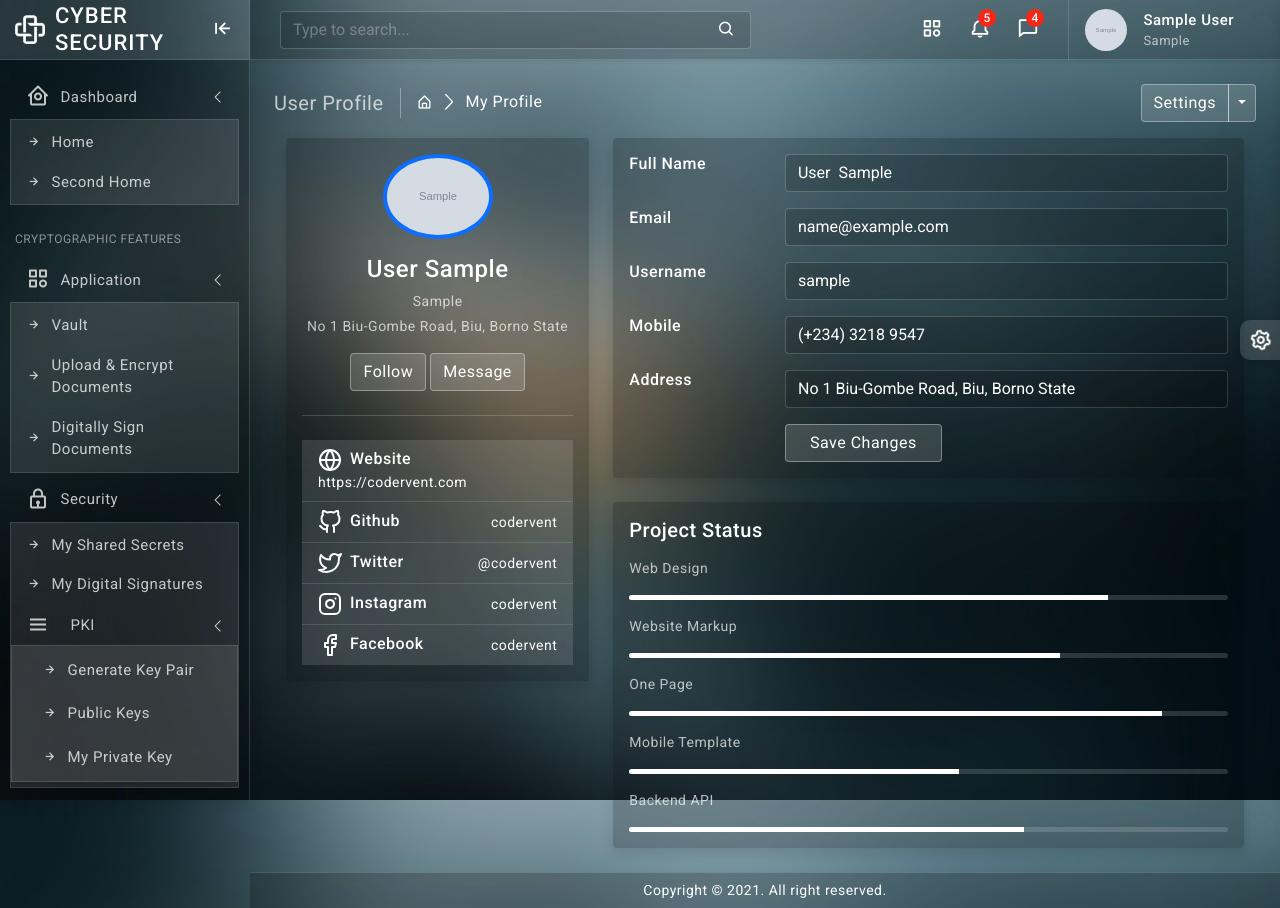
After one commit to KENNEDY-EBUBEDIKE/CYBER-PROJECT, a Django app: page /user-profile/ in a window 1280 px wide. The commit adds this page. Run offline with Django 4.2, Linux system fonts and the light colour scheme; a user stored in the database is signed in; tables that the repository leaves empty hold one stand-in row (values such as "Sample post"); grey boxes marked "Sample" are stand-in pictures; some libraries are stand-ins or nearby versions.

Commit message:
feat: profile page and profile image update

```diff
--- a/apps/features/api/urls.py
+++ b/apps/features/api/urls.py
@@ -1,6 +1,6 @@
 from django.urls import path
 from django.conf import settings
-from .views import download, delete_file, decrypt, done
+from .views import download, delete_file, decrypt, done, generate_key_pair
 
 urlpatterns = [
 
@@ -8,6 +8,7 @@ urlpatterns = [
     path('delete/', delete_file, name='api-delete_file'),
     path('decrypt/', decrypt, name='api-decrypt'),
     path('done/', done, name='api-done'),
+    path('generate-key-pair/', generate_key_pair, name='api-generate_key_pair'),
 ]
 
 
--- a/apps/features/pagesResponse/urls.py
+++ b/apps/features/pagesResponse/urls.py
@@ -1,12 +1,13 @@
 from django.urls import path
 from django.conf import settings
-from .views import vault, upload_file, user_shared_secrets
+from .views import vault, upload_file, user_shared_secrets, public_keys
 
 urlpatterns = [
 
     path('vault/', vault, name='vault'),
     path('upload/', upload_file, name='upload_file'),
     path('shared-secrets/', user_shared_secrets, name='shared_secrets'),
+    path('public-keys/', public_keys, name='public_keys'),
 ]
 
 
--- a/apps/features/templates/shared_secrets.html
+++ b/apps/features/templates/shared_secrets.html
@@ -1,6 +1,6 @@
 {% extends 'blank.html' %}
 {% block title %}
-	<title>CYBER | Vault</title>
+	<title>CYBER | Shared Secrets</title>
 {% endblock %}
 
 {% block content %}
--- a/apps/features/templates/vault.html
+++ b/apps/features/templates/vault.html
@@ -72,7 +72,7 @@
 		<div class="modal-dialog modal-dialog-centered">
 			<div class="modal-content">
 				<div class="modal-header">
-					<h5 class="modal-title">Modal title</h5>
+					<h5 class="modal-title">File Decryption</h5>
 					<button type="button" class="btn-close" data-bs-dismiss="modal" aria-label="Close"></button>
 				</div>
 
--- a/apps/users/api/urls.py
+++ b/apps/users/api/urls.py
@@ -1,9 +1,10 @@
 from django.urls import path
 from django.conf import settings
+from .views import update_profile_picture
 
 
 urlpatterns = [
-
+    path('update-photo/', update_profile_picture, name='api-update_profile_picture'),
 ]
 
 
--- a/apps/users/pagesResponse/urls.py
+++ b/apps/users/pagesResponse/urls.py
@@ -1,7 +1,7 @@
 from django.urls import path
 from django.conf import settings
 from django.contrib.auth import views as auth_view
-from .views import login_view, admin_dashboard, register
+from .views import login_view, admin_dashboard, register, user_profile
 
 urlpatterns = [
     path('', admin_dashboard, name='dashboard'),
@@ -10,7 +10,8 @@ urlpatterns = [
     path('login/', login_view, name='login'),
     path('logout/', auth_view.LogoutView.as_view(), name='logout'),
 
-    path('register/', register, name='register')
+    path('register/', register, name='register'),
+    path('user-profile/', user_profile, name='user_profile')
 ]
 
 if settings.DEBUG:
--- a/apps/users/pagesResponse/views.py
+++ b/apps/users/pagesResponse/views.py
@@ -75,3 +75,8 @@ def register(request):
         return redirect("/users/dashboard")
     else:
         return render(request, "authentication-signup.html")
+
+
+@login_required()
+def user_profile(request):
+    return render(request, "user-profile.html")
--- a/apps/users/templates/blank.html
+++ b/apps/users/templates/blank.html
@@ -90,13 +90,29 @@
 						</li>
 						<li> <a href="#"><i class="bx bx-right-arrow-alt"></i>My Digital Signatures</a>
 						</li>
-						<li> <a href="#"><i class="bx bx-right-arrow-alt"></i>Public Keys</a>
+						<li>
+							<a class="has-arrow" href="javascript:">
+								<div class="parent-icon"><i class="bx bx-menu"></i></div>
+								<div class="menu-title">PKI</div>
+							</a>
+
+							<ul>
+								<li>
+									<a href="#"><i class="bx bx-right-arrow-alt"></i>Generate Key Pair</a>
+								</li>
+								<li>
+									<a href="{% url 'public_keys' %}"><i class="bx bx-right-arrow-alt"></i>Public Keys</a>
+								</li>
+								<li>
+									<a href="#"><i class="bx bx-right-arrow-alt"></i>My Private Key</a>
+								</li>
+							</ul>
 						</li>
 					</ul>
 				</li>
 				<li class="menu-label">Other Features</li>
 				<li>
-					<a href="#">
+					<a href="{% url 'user_profile' %}">
 						<div class="parent-icon"><i class="bx bx-user-circle"></i>
 						</div>
 						<div class="menu-title">My Profile</div>
@@ -120,9 +136,12 @@
 					<div class="mobile-toggle-menu"><i class="bx bx-menu"></i>
 					</div>
 					<div class="search-bar flex-grow-1">
-						<div class="position-relative search-bar-box">
-							<input type="text" class="form-control search-control" placeholder="Type to search..."> <span class="position-absolute top-50 search-show translate-middle-y"><i class="bx bx-search"></i></span>
+						<div class="position-relative search-bar-box">`
+
+							<input type="text" id="search" class="form-control search-control" placeholder="Type to search..."> <span class="position-absolute top-50 search-show translate-middle-y"><i class="bx bx-search"></i></span>
 							<span class="position-absolute top-50 search-close translate-middle-y"><i class="bx bx-x"></i></span>
+
+							<label for="search"></label>
 						</div>
 					</div>
 					<div class="top-menu ms-auto">
@@ -316,7 +335,7 @@
 					<div class="user-box dropdown">
 						<a class="d-flex align-items-center nav-link dropdown-toggle dropdown-toggle-nocaret" href="#" role="button" data-bs-toggle="dropdown" aria-expanded="false">
 							{% if request.user.photo%}
-								<img src="{{request.user.photo.url}}" class="user-img" alt="user avatar">
+								<img src="{{request.user.photo.url}}" id="user_photo" class="user-img" alt="user avatar">
 
 							{% else %}
 								<img src="{% static 'assets/images/avatars/avatar-2.png' %}" class="user-img" alt="user avatar">
@@ -327,11 +346,11 @@
 							</div>
 						</a>
 						<ul class="dropdown-menu dropdown-menu-end">
-							<li><a class="dropdown-item" href="javascript:"><i class="bx bx-user"></i><span>Profile</span></a>
+							<li><a class="dropdown-item" href="{% url 'user_profile' %}"><i class="bx bx-user"></i><span>Profile</span></a>
 							</li>
 							<li><a class="dropdown-item" href="javascript:"><i class="bx bx-cog"></i><span>Settings</span></a>
 							</li>
-							<li><a class="dropdown-item" href="javascript:"><i class="bx bx-home-circle"></i><span>Dashboard</span></a>
+							<li><a class="dropdown-item" href="{% url 'dashboard' %}"><i class="bx bx-home-circle"></i><span>Dashboard</span></a>
 							</li>
 							<li>
 								<div class="dropdown-divider mb-0"></div>
--- /dev/null
+++ b/apps/users/templates/user-profile.html
@@ -0,0 +1,217 @@
+{% extends 'blank.html' %}
+{% load static %}
+
+{% block extra_css %}
+    <link href="{% static 'assets/css/fancy_fileupload.css' %}" rel="stylesheet" />
+    <link href="{% static 'assets/css/imageuploadify.min.css' %}" rel="stylesheet" />
+
+    <link href="{% static 'assets/plugins/select2/css/select2.min.css' %}" rel="stylesheet" />
+    <link href="{% static 'assets/plugins/select2/css/select2-bootstrap4.css' %}" rel="stylesheet" />
+
+{% endblock %}
+{% block title %}
+	<title>CYBER | User Profile</title>
+{% endblock %}
+
+{% block content %}
+
+<!--start page wrapper -->
+<!--breadcrumb-->
+<div class="page-breadcrumb d-none d-sm-flex align-items-center mb-3"> {% csrf_token %}
+    <div class="breadcrumb-title pe-3">User Profile</div>
+    <div class="ps-3">
+        <nav aria-label="breadcrumb">
+            <ol class="breadcrumb mb-0 p-0">
+                <li class="breadcrumb-item"><a href="javascript:"><i class="bx bx-home-alt"></i></a>
+                </li>
+                <li class="breadcrumb-item active" aria-current="page">My Profile</li>
+            </ol>
+        </nav>
+    </div>
+    <div class="ms-auto">
+        <div class="btn-group">
+            <button type="button" class="btn btn-light">Settings</button>
+            <button type="button" class="btn btn-light dropdown-toggle dropdown-toggle-split" data-bs-toggle="dropdown">	<span class="visually-hidden">Toggle Dropdown</span>
+            </button>
+            <div class="dropdown-menu dropdown-menu-right dropdown-menu-lg-end">	<a class="dropdown-item" href="javascript:">Action</a>
+                <a class="dropdown-item" href="javascript:">Another action</a>
+                <a class="dropdown-item" href="javascript:">Something else here</a>
+                <div class="dropdown-divider"></div>	<a class="dropdown-item" href="javascript:">Separated link</a>
+            </div>
+        </div>
+    </div>
+</div>
+<!--end breadcrumb-->
+<div class="container">
+    <div class="main-body">
+        <div class="row">
+            <div class="col-lg-4">
+                <div class="card">
+                    <div class="card-body">
+                        <div class="d-flex flex-column align-items-center text-center">
+                            <img onclick="triggerUpload()" src="{{request.user.photo.url}}" id="photo" alt="Photo" class="rounded-circle p-1 bg-primary" width="110">
+                            <input type="file" id="photoUpload" style="display: none" >
+                            <div class="mt-3">
+                                <h4>{{request.user.surname}}  {{request.user.first_name}}</h4>
+                                <p class="mb-1">{{request.user.appointment}}</p>
+                                <p class="font-size-sm">No 1 Biu-Gombe Road, Biu, Borno State</p>
+                                <button class="btn btn-light">Follow</button>
+                                <button class="btn btn-light">Message</button>
+                            </div>
+                        </div>
+                        <hr class="my-4" />
+                        <ul class="list-group list-group-flush">
+                            <li class="list-group-item d-flex justify-content-between align-items-center flex-wrap">
+                                <h6 class="mb-0"><svg xmlns="http://www.w3.org/2000/svg" width="24" height="24" viewBox="0 0 24 24" fill="none" stroke="currentColor" stroke-width="2" stroke-linecap="round" stroke-linejoin="round" class="feather feather-globe me-2 icon-inline"><circle cx="12" cy="12" r="10"></circle><line x1="2" y1="12" x2="22" y2="12"></line><path d="M12 2a15.3 15.3 0 0 1 4 10 15.3 15.3 0 0 1-4 10 15.3 15.3 0 0 1-4-10 15.3 15.3 0 0 1 4-10z"></path></svg>Website</h6>
+                                <span class="text-white">https://codervent.com</span>
+                            </li>
+                            <li class="list-group-item d-flex justify-content-between align-items-center flex-wrap">
+                                <h6 class="mb-0"><svg xmlns="http://www.w3.org/2000/svg" width="24" height="24" viewBox="0 0 24 24" fill="none" stroke="currentColor" stroke-width="2" stroke-linecap="round" stroke-linejoin="round" class="feather feather-github me-2 icon-inline"><path d="M9 19c-5 1.5-5-2.5-7-3m14 6v-3.87a3.37 3.37 0 0 0-.94-2.61c3.14-.35 6.44-1.54 6.44-7A5.44 5.44 0 0 0 20 4.77 5.07 5.07 0 0 0 19.91 1S18.73.65 16 2.48a13.38 13.38 0 0 0-7 0C6.27.65 5.09 1 5.09 1A5.07 5.07 0 0 0 5 4.77a5.44 5.44 0 0 0-1.5 3.78c0 5.42 3.3 6.61 6.44 7A3.37 3.37 0 0 0 9 18.13V22"></path></svg>Github</h6>
+                                <span class="text-white">codervent</span>
+                            </li>
+                            <li class="list-group-item d-flex justify-content-between align-items-center flex-wrap">
+                                <h6 class="mb-0"><svg xmlns="http://www.w3.org/2000/svg" width="24" height="24" viewBox="0 0 24 24" fill="none" stroke="currentColor" stroke-width="2" stroke-linecap="round" stroke-linejoin="round" class="feather feather-twitter me-2 icon-inline"><path d="M23 3a10.9 10.9 0 0 1-3.14 1.53 4.48 4.48 0 0 0-7.86 3v1A10.66 10.66 0 0 1 3 4s-4 9 5 13a11.64 11.64 0 0 1-7 2c9 5 20 0 20-11.5a4.5 4.5 0 0 0-.08-.83A7.72 7.72 0 0 0 23 3z"></path></svg>Twitter</h6>
+                                <span class="text-white">@codervent</span>
+                            </li>
+                            <li class="list-group-item d-flex justify-content-between align-items-center flex-wrap">
+                                <h6 class="mb-0"><svg xmlns="http://www.w3.org/2000/svg" width="24" height="24" viewBox="0 0 24 24" fill="none" stroke="currentColor" stroke-width="2" stroke-linecap="round" stroke-linejoin="round" class="feather feather-instagram me-2 icon-inline"><rect x="2" y="2" width="20" height="20" rx="5" ry="5"></rect><path d="M16 11.37A4 4 0 1 1 12.63 8 4 4 0 0 1 16 11.37z"></path><line x1="17.5" y1="6.5" x2="17.51" y2="6.5"></line></svg>Instagram</h6>
+                                <span class="text-white">codervent</span>
+                            </li>
+                            <li class="list-group-item d-flex justify-content-between align-items-center flex-wrap">
+                                <h6 class="mb-0"><svg xmlns="http://www.w3.org/2000/svg" width="24" height="24" viewBox="0 0 24 24" fill="none" stroke="currentColor" stroke-width="2" stroke-linecap="round" stroke-linejoin="round" class="feather feather-facebook me-2 icon-inline"><path d="M18 2h-3a5 5 0 0 0-5 5v3H7v4h3v8h4v-8h3l1-4h-4V7a1 1 0 0 1 1-1h3z"></path></svg>Facebook</h6>
+                                <span class="text-white">codervent</span>
+                            </li>
+                        </ul>
+                    </div>
+                </div>
+            </div>
+            <div class="col-lg-8">
+                <div class="card">
+                    <div class="card-body">
+                        <div class="row mb-3">
+                            <div class="col-sm-3">
+                                <h6 class="mb-0">Full Name</h6>
+                            </div>
+                            <div class="col-sm-9">
+                                <input type="text" class="form-control" value="{{request.user.surname}}  {{request.user.first_name}}" />
+                            </div>
+                        </div>
+                        <div class="row mb-3">
+                            <div class="col-sm-3">
+                                <h6 class="mb-0">Email</h6>
+                            </div>
+                            <div class="col-sm-9">
+                                <input type="text" class="form-control" value="{{request.user.email}}" />
+                            </div>
+                        </div>
+                        <div class="row mb-3">
+                            <div class="col-sm-3">
+                                <h6 class="mb-0">Username</h6>
+                            </div>
+                            <div class="col-sm-9">
+                                <input type="text" class="form-control" value="{{request.user.username}}" />
+                            </div>
+                        </div>
+                        <div class="row mb-3">
+                            <div class="col-sm-3">
+                                <h6 class="mb-0">Mobile</h6>
+                            </div>
+                            <div class="col-sm-9">
+                                <input type="text" class="form-control" value="(+234) 3218 9547" />
+                            </div>
+                        </div>
+                        <div class="row mb-3">
+                            <div class="col-sm-3">
+                                <h6 class="mb-0">Address</h6>
+                            </div>
+                            <div class="col-sm-9">
+                                <input type="text" class="form-control" value="No 1 Biu-Gombe Road, Biu, Borno State" />
+                            </div>
+                        </div>
+                        <div class="row">
+                            <div class="col-sm-3"></div>
+                            <div class="col-sm-9">
+                                <input type="button" class="btn btn-light px-4" value="Save Changes" />
+                            </div>
+                        </div>
+                    </div>
+                </div>
+                <div class="row">
+                    <div class="col-sm-12">
+                        <div class="card">
+                            <div class="card-body">
+                                <h5 class="d-flex align-items-center mb-3">Project Status</h5>
+                                <p>Web Design</p>
+                                <div class="progress mb-3" style="height: 5px">
+                                    <div class="progress-bar" role="progressbar" style="width: 80%" aria-valuenow="80" aria-valuemin="0" aria-valuemax="100"></div>
+                                </div>
+                                <p>Website Markup</p>
+                                <div class="progress mb-3" style="height: 5px">
+                                    <div class="progress-bar" role="progressbar" style="width: 72%" aria-valuenow="72" aria-valuemin="0" aria-valuemax="100"></div>
+                                </div>
+                                <p>One Page</p>
+                                <div class="progress mb-3" style="height: 5px">
+                                    <div class="progress-bar" role="progressbar" style="width: 89%" aria-valuenow="89" aria-valuemin="0" aria-valuemax="100"></div>
+                                </div>
+                                <p>Mobile Template</p>
+                                <div class="progress mb-3" style="height: 5px">
+                                    <div class="progress-bar" role="progressbar" style="width: 55%" aria-valuenow="55" aria-valuemin="0" aria-valuemax="100"></div>
+                                </div>
+                                <p>Backend API</p>
+                                <div class="progress" style="height: 5px">
+                                    <div class="progress-bar" role="progressbar" style="width: 66%" aria-valuenow="66" aria-valuemin="0" aria-valuemax="100"></div>
+                                </div>
+                            </div>
+                        </div>
+                    </div>
+                </div>
+            </div>
+        </div>
+    </div>
+</div>
+<!--end page wrapper -->
+{% endblock %}
+
+{% block extra_script %}
+    <script>
+        const csrftoken = document.querySelector('[name=csrfmiddlewaretoken]').value;
+    </script>
+
+    <script>
+        photoUpload = (event)=>{
+            let photo = event.target.files[0]
+            let formData = new FormData()
+            formData.append('photo', photo )
+
+            $.ajax({
+                url: "/api/users/update-photo/",
+                type: 'POST',
+                data:  formData,
+                dataType: "json",
+                headers: {'X-CSRFToken': csrftoken},
+                mode: 'same-origin',
+                enctype: 'multipart/form-data',
+                processData: false,
+                contentType: false,
+                cache: false,
+                success: function (response){
+                    if (response.success){
+                        document.getElementById("photo").src = response.photo
+                        document.getElementById("user_photo").src = response.photo
+                    }else{
+                        console.log(response.error)
+                    }
+                },
+            })
+        }
+
+        let $el = document.getElementById('photoUpload');
+        $el.addEventListener('change', photoUpload, false);
+
+        triggerUpload = ()=>{
+            document.getElementById("photoUpload").click()
+        }
+
+    </script>
+
+{% endblock %}
```
Also changed, not shown: apps/features/api/views.py (+35 -2 lines), apps/features/models.py (+36 -2 lines), apps/features/pagesResponse/views.py (+7 -1 lines), apps/features/templates/public-keys.html (added, +129 -0 lines), apps/features/templates/upload-documents.html (+0 -12 lines), apps/users/api/views.py (+31 -0 lines), utilities/cryptography.py (+20 -0 lines), apps/features/migrations/0001_initial.py (added), apps/features/migrations/0002_initial.py (added), apps/features/migrations/0003_rsakeypair.py (added), apps/users/migrations/0001_initial.py (added).
